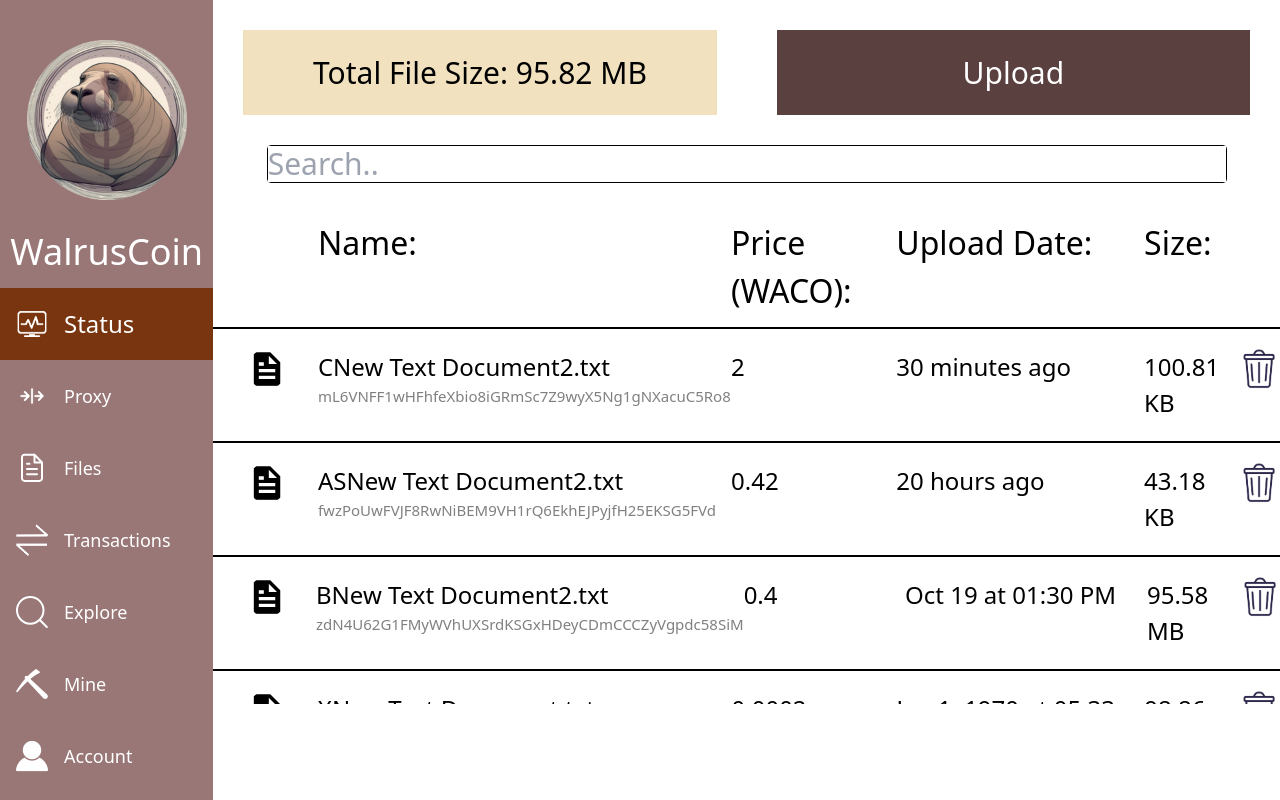
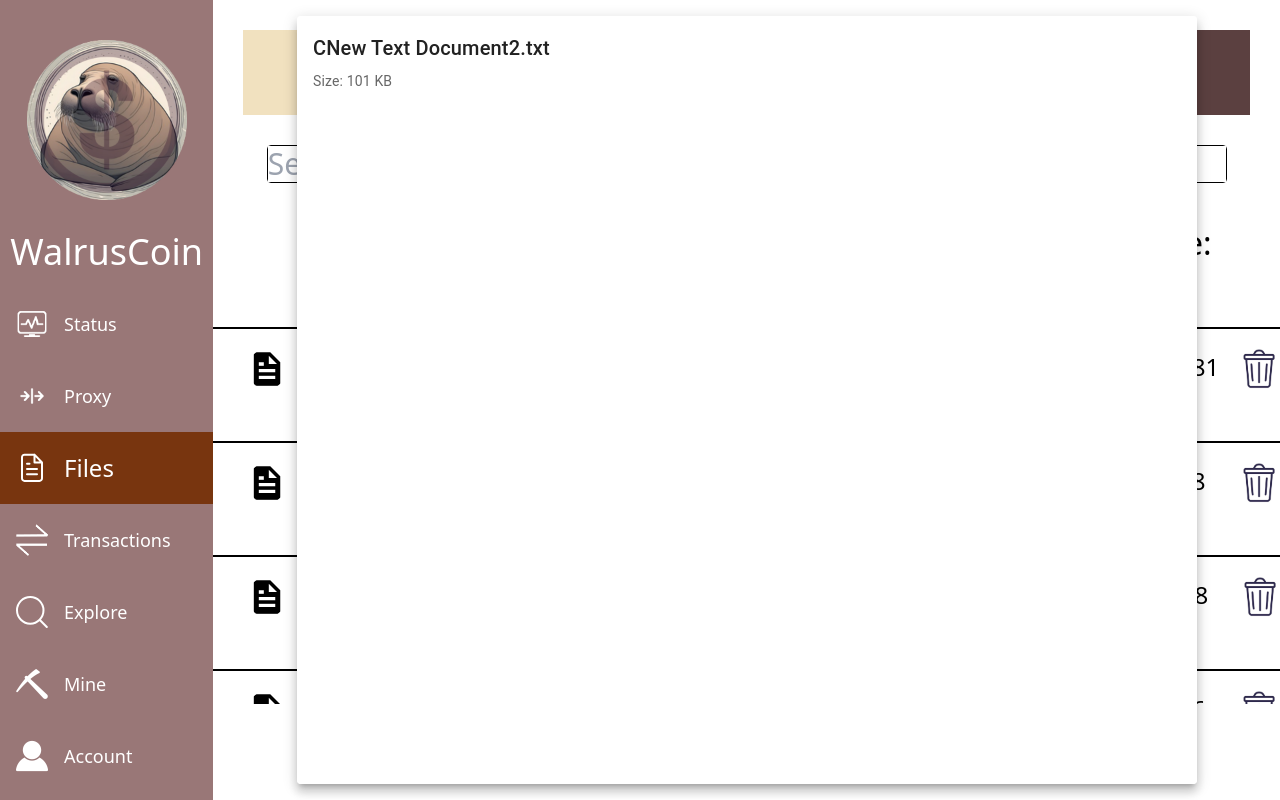
Before and after one commit to tahsina13/walrus-coin, a React (Vite) app in the folder frontend/src/renderer/: page /files in a window 1280 px wide. Both pictures are taken after a click on the element 746 px from the left and 386 px from the top of the page. Built offline with nearby package versions, Linux system fonts and the light colour scheme.

Commit message:
draft for file preview and fixed incorrect menu option after reload bug

```diff
--- /dev/null
+++ b/frontend/src/renderer/src/components/FilePreview.tsx
@@ -0,0 +1,73 @@
+import React from 'react';
+import { Popover, Typography, Box } from '@mui/material';
+
+// Helper function to render file preview based on type
+const renderFilePreview = (file) => {
+  if (!file) return null;
+
+  const fileExtension = file.name.split('.').pop().toLowerCase();
+
+  switch (fileExtension) {
+    case 'jpg':
+    case 'jpeg':
+    case 'png':
+    case 'gif':
+    case 'bmp':
+      return <img src={URL.createObjectURL(file)} alt="File preview" style={{ maxWidth: '200px', maxHeight: '200px' }} />;
+
+    case 'pdf':
+      return (
+        <Box sx={{ width: 200, height: 200, display: 'flex', justifyContent: 'center', alignItems: 'center' }}>
+          <Typography>PDF Preview (Not Available)</Typography>
+        </Box>
+      );
+
+    case 'txt':
+      return (
+        <Box sx={{ width: 200, height: 200, overflowY: 'auto' }}>
+          <Typography>{file.textContent}</Typography>
+        </Box>
+      );
+
+    default:
+      return <Typography>Preview not available for this file type</Typography>;
+  }
+};
+
+const FilePreview = ({ open, anchorEl, onClose, file }) => {
+  return (
+    <Popover
+      open={open}
+      anchorEl={anchorEl}
+      onClose={onClose}
+      anchorOrigin={{
+        vertical: 'bottom',
+        horizontal: 'center',
+      }}
+      transformOrigin={{
+        vertical: 'top',
+        horizontal: 'center',
+      }}
+    >
+      <Box sx={{ p: 2, minWidth: 900, minHeight: 900 }}>
+        {file ? (
+          <>
+            <Typography variant="h6" gutterBottom>
+              {file.name}
+            </Typography>
+            <Typography variant="body2" color="textSecondary" gutterBottom>
+              {file.size ? `Size: ${Math.round(file.size / 1024)} KB` : 'Size: Unknown'}
+            </Typography>
+            <Box sx={{ mb: 1 }}>
+              {renderFilePreview(file)}
+            </Box>
+          </>
+        ) : (
+          <Typography>No file selected</Typography>
+        )}
+      </Box>
+    </Popover>
+  );
+};
+
+export default FilePreview;
--- a/frontend/src/renderer/src/components/FilesPage.tsx
+++ b/frontend/src/renderer/src/components/FilesPage.tsx
@@ -1,6 +1,7 @@
-import { useState, useRef, useEffect } from 'react'
+import React, { useState, useRef, useEffect } from 'react'
 import { Link } from 'react-router-dom'
 import FilesIcon from '../assets/file-icon.png'
+import FilePreview from './FilePreview'
 
 function FilesPage(): JSX.Element {
   const [storage, set_storage] = useState('')
@@ -15,6 +16,23 @@ function FilesPage(): JSX.Element {
   const [selectedFile, setSelectedFile] = useState<File | null>(null)
   const [updateDate, setUpdateDate] = useState(true)
   const defaultFileCost = localStorage.getItem('defaultFileCost') ? parseFloat(localStorage.getItem('defaultFileCost') as string) : 1
+
+  // File Preview
+  const [anchorEl, setAnchorEl] = useState<HTMLElement | null>(null);
+  const [popoverFile, setPopoverFile] = useState<File | null>(null);
+
+  const handleShowPreview = (event: React.MouseEvent<HTMLDivElement>, file: File) => {
+    setAnchorEl(event.currentTarget);
+    setPopoverFile(file);
+    console.log("hi");
+  };
+
+  const handleClosePreview = () => {
+    setAnchorEl(null);
+  };
+
+  const previewOpen = Boolean(anchorEl);
+
 
   type File = {
     type: string
@@ -194,7 +212,7 @@ function FilesPage(): JSX.Element {
             .filter((file) => file.name.toLowerCase().includes(search.toLowerCase()) || file.CID.toLowerCase().includes(search.toLowerCase()))
             .map((file, index) => (
               <li key={index} className="menu-item">
-                <div className="file_row">
+                <div className="file_row" onClick={(e) => handleShowPreview(e, file)}>
                   <div className="icon_col">
                     <img src={FilesIcon} alt={file.type} className="w-10 h-10 ml-3" />
                   </div>
@@ -216,6 +234,7 @@ function FilesPage(): JSX.Element {
                           // prettier-ignore
                           set_file_list(file_list.map(f => f.CID === file.CID ? { ...f, price: Math.min(9999, Math.max(0, isNaN(parseFloat(e.target.value)) ? 0 : parseFloat(e.target.value))) } : f));
                         }}
+                        onClick={(e) => e.stopPropagation()}
                       />
                       {/* prettier-ignore */}
                     </div>
@@ -238,6 +257,14 @@ function FilesPage(): JSX.Element {
             ))}
         </ul>
       </div>
+      <FilePreview
+        open={Boolean(anchorEl)}
+        anchorEl={anchorEl}
+        onClose={handleClosePreview}
+        file={popoverFile}
+       >
+       </FilePreview>
+
     </div>
   )
 }
--- a/frontend/src/renderer/src/components/Sidebar.tsx
+++ b/frontend/src/renderer/src/components/Sidebar.tsx
@@ -1,4 +1,4 @@
-import React, { Link } from 'react-router-dom'
+import React, { Link, useLocation } from 'react-router-dom'
 import StatusIcon from '../assets/status-icon.png'
 import ProxyIcon from '../assets/proxy1.png'
 import FilesIcon from '../assets/file-text.svg'
@@ -22,7 +22,10 @@ function Sidebar(): JSX.Element {
     { label: 'Account', icon: AccountIcon, path: '/account' },
   ]
 
-  const [currPage, setCurPage] = useState(0);
+  const location = useLocation()
+
+  const currentPath = location.pathname
+  const activeIndex = menuItems.findIndex(item => item.path === currentPath)
 
   return (
     <div style={{ backgroundColor: '#997777' }} className="w-1/6 min-h-screen flex-col flex items-center">
@@ -36,8 +39,8 @@ function Sidebar(): JSX.Element {
         {menuItems.map((item, index) => (
           <li key={index} className="menu-item items-center">
             <Link to={item.path}
-              className={currPage == index ? "flex items-center space-x-8 duration-300 bg-yellow-900 py-3 text-white text-2xl" : "flex items-center space-x-4 duration-300 hover:bg-yellow-900 py-3 text-white text-lg"}
-              onClick={() => setCurPage(index)}>
+              className={activeIndex == index ? "flex items-center space-x-8 duration-300 bg-yellow-900 py-3 text-white text-2xl" : "flex items-center space-x-4 duration-300 hover:bg-yellow-900 py-3 text-white text-lg"}
+              >
               {item.icon && (
                 <span className="h-12 space-x-4">
                   <img src={item.icon} alt={`${item.label}`} className="w-8 h-8 mx-4 mt-2" />
```
